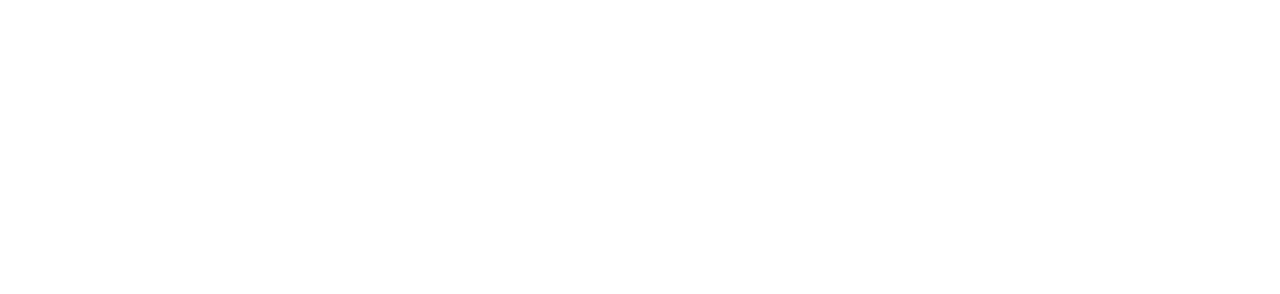
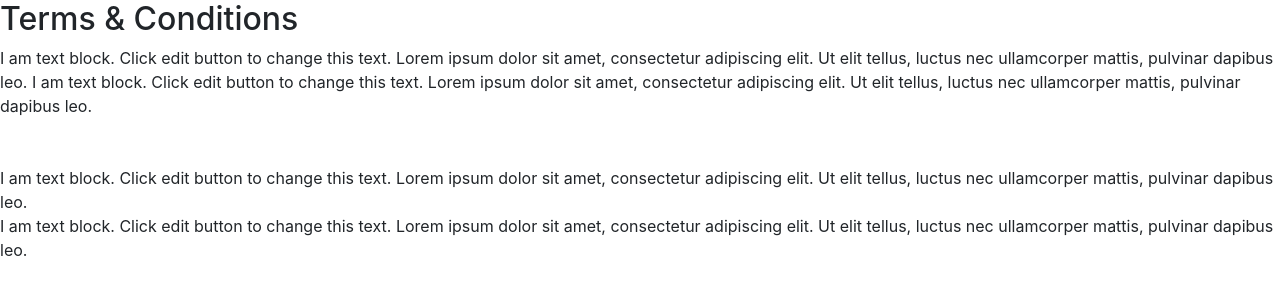
Before and after one commit to nadabassem2020/Gifts_project, a plain HTML site: page index.html in a window 1280 px wide. Drawn offline with Linux system fonts and the light colour scheme.

Commit message:
terms&condition added

```diff
--- a/index.html
+++ b/index.html
@@ -11,7 +11,20 @@
 
 <body>
 
+  <div>
+    <h2>Terms & Conditions</h2>
+</div>
+<div>
+<p>I am text block. Click edit button to change this text. Lorem ipsum dolor sit amet, consectetur adipiscing elit. Ut elit tellus, luctus nec ullamcorper mattis, pulvinar dapibus leo. I am text block. Click edit button to change this text. Lorem ipsum dolor sit amet, consectetur adipiscing elit. Ut elit tellus,
+    luctus nec ullamcorper mattis, pulvinar dapibus leo.
+    <br>
+    <br>
+    <br>
+    I am text block. Click edit button to change this text. Lorem ipsum dolor sit amet, consectetur adipiscing elit. Ut elit tellus, luctus nec ullamcorper mattis, pulvinar dapibus leo.
+    <br>
 
+    I am text block. Click edit button to change this text. Lorem ipsum dolor sit amet, consectetur adipiscing elit. Ut elit tellus, luctus nec ullamcorper mattis, pulvinar dapibus leo.</p>
+</div>
 
 
 
```
